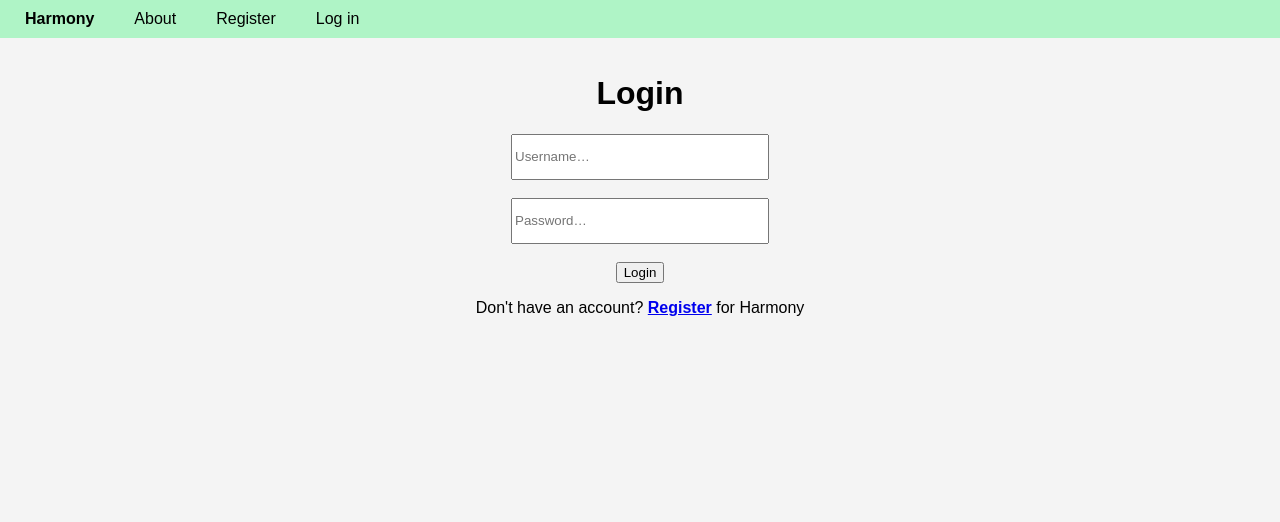
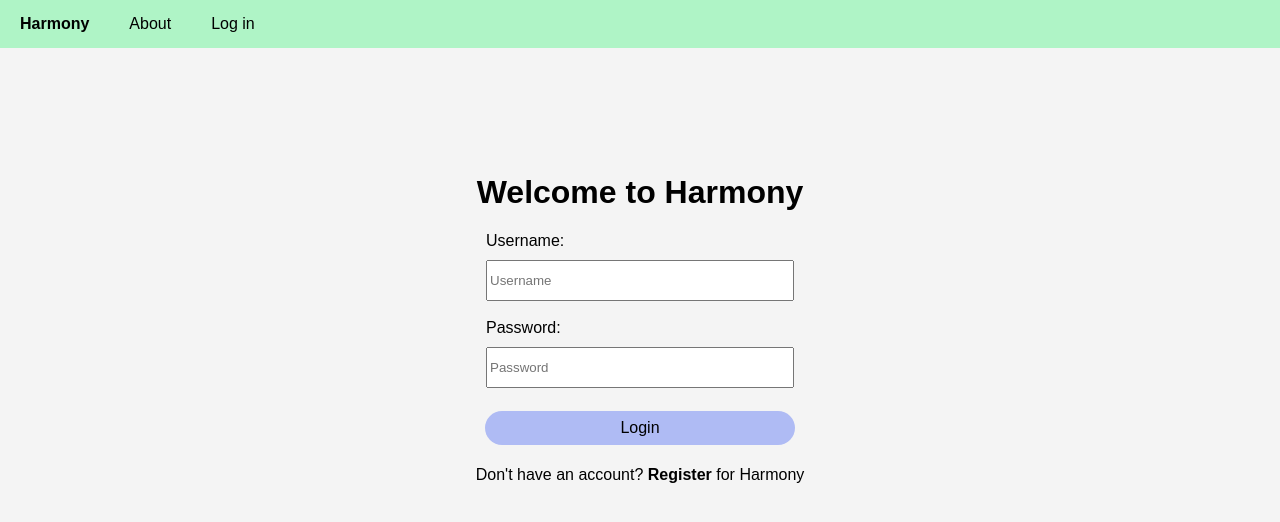
Before and after one commit to keeley1/harmony-app, a React (Create React App) app in the folder client/: page /login in a window 1280 px wide. Shown: the top 522 px of the page. Built offline with nearby package versions, Linux system fonts and the light colour scheme; no server answers.

Commit message:
login styling

```diff
--- a/client/src/app.css
+++ b/client/src/app.css
@@ -4,10 +4,12 @@ body {
     background-color: #f4f4f4;
 }
 
+/*--- navbar styling ---*/
 .nav-list {
     margin-top: 0;
     list-style-type: none;
     background-color: #AFF4C6;
+    padding: 5px;
 }
 
 .nav-container {
@@ -17,10 +19,6 @@ body {
 
 .nav-flex {
     margin-left: 30px;
-}
-
-.nav-title {
-    margin-left: -30px;
 }
 
 .nav-item {
@@ -35,6 +33,67 @@ body {
     background-color: #dcffe7;
 }
 
+/*--- Login/register styling ---*/
+.form-container {
+  text-align: center;
+}
+
+.login-container {
+  background-color: #AFF4C6;
+}
+
+.inner-form-container {
+  display: flex;
+  flex-direction: column;
+  justify-content: center;
+  align-items: center;
+}
+
+.login-title {
+  margin-top: 110px;
+}
+
+.input-container {
+  display: flex;
+  flex-direction: column;
+  align-items: flex-start;
+}
+
+.form-label {
+  margin-bottom: 10px;
+}
+
+.input-field {
+  width: 300px;
+  height: 35px;
+}
+
+.form-submit-button {
+  border: none;
+  background-color: #AFBBF4;
+  padding: 8px;
+  width: 310px;
+  border-radius: 25px;
+  cursor: pointer;
+  transition: 0.4s ease;
+  font-size: medium;
+  margin-bottom: 5px;
+  margin-top: 5px;
+}
+
+.form-submit-button:hover {
+  background-color: #c9d1fb;
+}
+
+.form-bold-link {
+  text-decoration: none;
+  color: black;
+  transition: 0.4s ease;
+}
+
+.form-bold-link:hover {
+  text-decoration: underline;
+}
 /*--- dashboard to do styling ---*/
 /* to do styling */
 .todo-container {
--- a/client/src/components/navbar.jsx
+++ b/client/src/components/navbar.jsx
@@ -1,8 +1,10 @@
 import React from "react";
 import { NavLink } from "react-router-dom";
 import "../app.css";
+import useAuth from "../hooks/useAuth";
 
 const Navbar = () => {
+    const { loading, loggedIn } = useAuth();
     return (
         <>
         <nav>
@@ -11,15 +13,20 @@ const Navbar = () => {
                     <div className="nav-title">
                         <li><NavLink to="/" className="nav-item"><b>Harmony</b></NavLink></li>
                     </div>
+                    {loggedIn ? (
+                    <>
+                        <li><button>Logout</button></li>
+                    </>
+                    ) : (
+                    <>
                     <div className="nav-flex">
                         <li><NavLink to="/about" className="nav-item">About</NavLink></li>
                     </div>
                     <div className="nav-flex">
-                        <li><NavLink to="/register" className="nav-item">Register</NavLink></li>
+                        <li><NavLink to="/login" className="nav-item" id="nav-item-login">Log in</NavLink></li>
                     </div>
-                    <div className="nav-flex">
-                        <li><NavLink to="/login" className="nav-item">Log in</NavLink></li>
-                    </div>
+                    </>
+                    )}
                 </div>
             </ul>
         </nav>
--- a/client/src/hooks/useAuth.jsx
+++ b/client/src/hooks/useAuth.jsx
@@ -5,12 +5,14 @@ const useAuth = () => {
     const [authStatus, setAuthStatus] = useState({ loading: true, loggedIn: false });
 
     useEffect(() => {
-        Axios.get('http://localhost:8080/auth')
+        Axios.get('http://localhost:8080/auth', { withCredentials: true })
         .then(response => {
             if (response.data.loggedIn) {
+                console.log('logged in');
                 setAuthStatus({ loading: false, loggedIn: true });
             }
             else {
+                console.log('not logged');
                 setAuthStatus({loading: false, loggedIn: false });
             }
         })
--- a/client/src/pages/login.jsx
+++ b/client/src/pages/login.jsx
@@ -1,5 +1,5 @@
 import React from "react";
-import "../main.css";
+import "../app.css";
 import Axios from "axios";
 import { useState } from "react";
 import { Navigate, NavLink } from "react-router-dom";
@@ -14,7 +14,8 @@ const Login = () => {
         Axios.post("http://localhost:8080/login", {
             username: username,
             password: password,
-        }).then((response) => {
+        }, { withCredentials: true })
+        .then((response) => {
             if (response.data.message) {
                 // If there is a message in the response, it means an error occurred
                 setLoginStatus(response.data.message);
@@ -31,20 +32,32 @@ const Login = () => {
     return (
     <>
     {loginStatus === 'Login Successful' && <Navigate to="/" replace />}
-    <div className="App">
-        <div className="login">
-            <h1>Login</h1>
+    <div className="form-container">
+        <div className="inner-form-container">
+            <h1 className="login-title">Welcome to Harmony</h1>
 
-            <input type="text" placeholder="Username…"
-            onChange = { (e) => {setUsername (e.target.value);}}
-            /><br/>
+            <div className="input-container">
+                <label className="form-label">Username:</label>
+                <input
+                type="text"
+                placeholder="Username"
+                className="input-field"
+                onChange={(e) => { setUsername(e.target.value); }}
+                /><br/>
+            </div>
 
-            <input type="password" placeholder="Password…"
-            onChange = { (e) => {setPassword (e.target.value);}}
-            /><br/>
+            <div className="input-container">
+                <label className="form-label">Password:</label>
+                <input
+                type="password"
+                placeholder="Password"
+                className="input-field"
+                onChange = { (e) => {setPassword (e.target.value);}}
+                /><br/>
+            </div>
 
-            <button onClick={LoginUser}>Login</button>
-            <p>Don't have an account? <NavLink to="/register"><b>Register</b></NavLink> for Harmony</p>
+            <button onClick={LoginUser} className="form-submit-button">Login</button>
+            <p>Don't have an account? <NavLink to="/register" className="form-bold-link"><b>Register</b></NavLink> for Harmony</p>
         </div>
         <p>{loginStatus}</p>
     </div>
--- a/client/src/pages/register.jsx
+++ b/client/src/pages/register.jsx
@@ -20,7 +20,8 @@ const Register = () => {
          email: emailReg,
          username: usernameReg,
          password: passwordReg,
-      }).then((response) => {
+      },{ withCredentials: true })
+      .then((response) => {
          console.log(response);
          setRegistered(true);
       }).catch((error) => {
```
Also changed, not shown: 2 other files (tests, documents, lock files or other folders).
